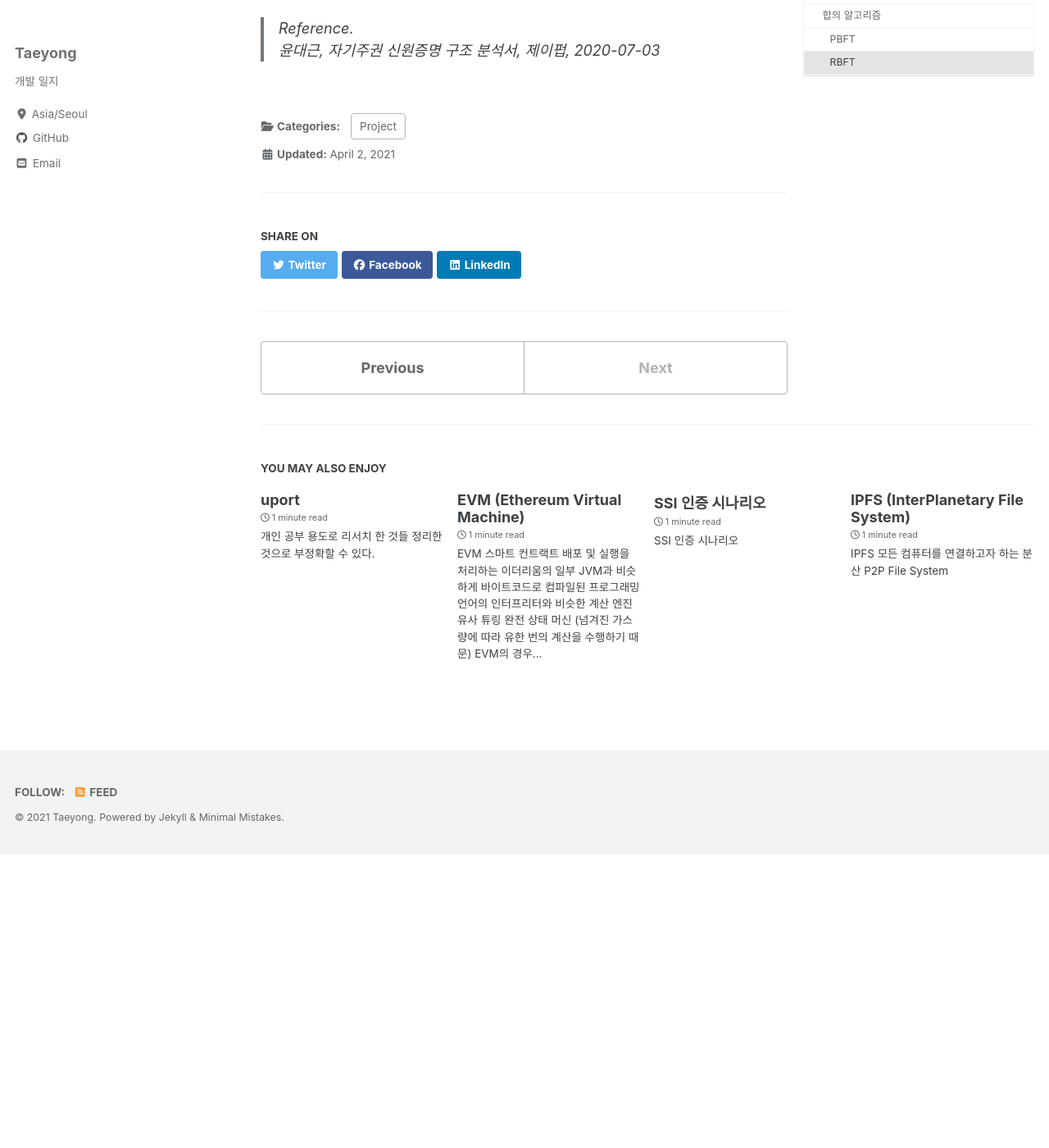
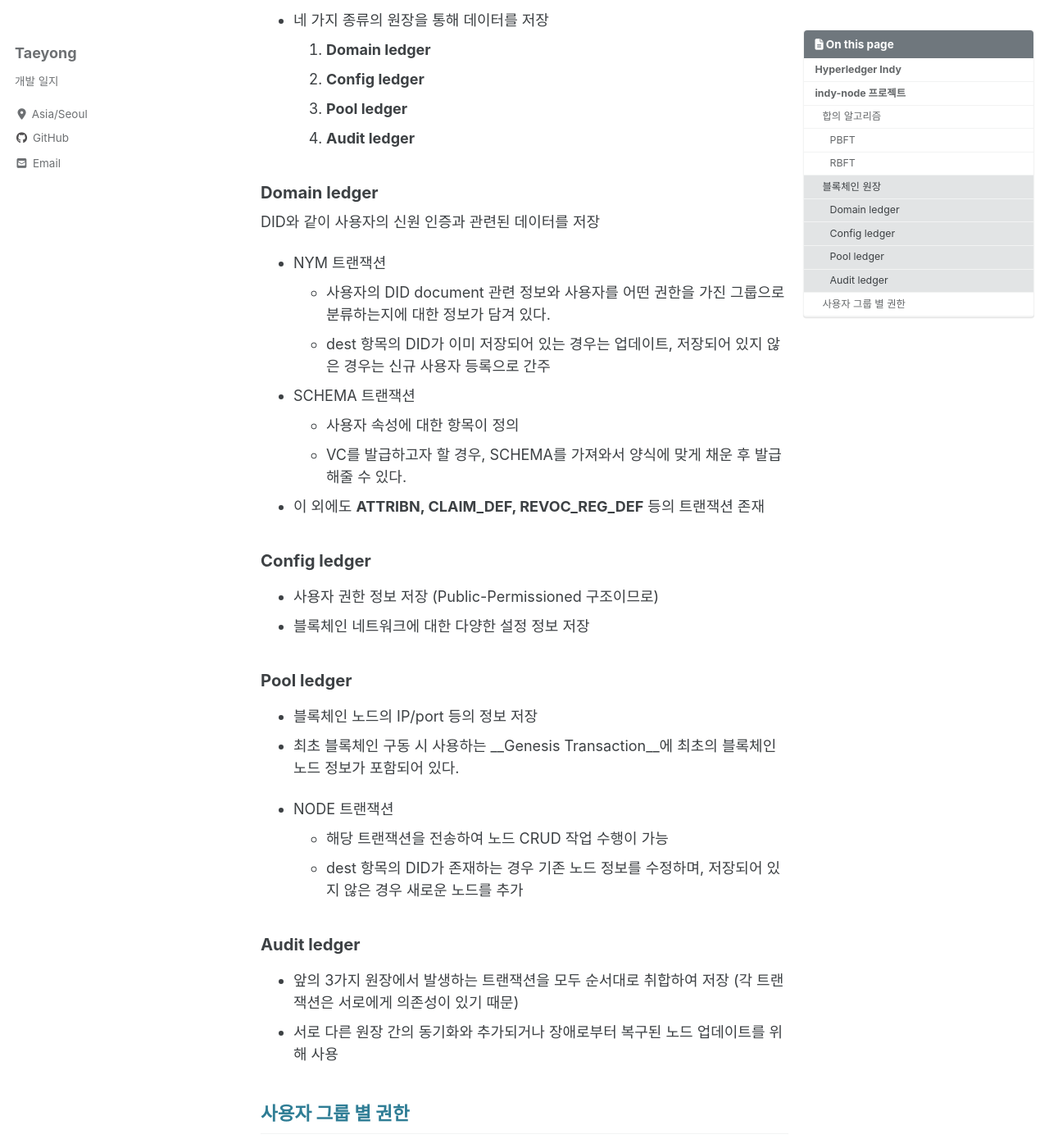
Before and after one commit to TaeYongHwang/TaeYongHwang.github.io, a Jekyll site: the page built from _posts/project/2021-04-20-hyperledger-indy.md, in a window 1280 px wide and 1400 px high, scrolled down 2955 px. Shown: the whole window at 82% size. Built offline with Jekyll 4.4.1, drawn with Linux system fonts in a browser that asks for light colours; cached includes are drawn as plain includes; nearby versions of some CDN libraries; before the commit the page ends 3997 px from its top, so only the background shows below that; some of the changed text lies outside the part shown.

Commit message:
indy-node

```diff
--- a/_posts/project/2021-04-20-hyperledger-indy.md
+++ b/_posts/project/2021-04-20-hyperledger-indy.md
@@ -81,7 +77,66 @@ __Safety 특정이 강조된 알고리즘__ 으로, 장애 혹은 악의적인
 ### RBFT
 기존 PBFT 계열의 합의 알고리즘에서 발생하는 view-change 실행 시 성능 저하 문제를 해결하기 위해 개발된 합의 알고리즘
 
+## 블록체인 원장
+- RocksDB 기반의 key-value 데이터베이스로 개발
+- __순서대로 정렬된 트랜잭션(Ordered log of transactions)__ , __머클 패트리샤 트리(Merkle Patricia tree)__ 의 두 가지 데이터를 블록체인 원장을 통해 관리
+- __type__ 항목을 통해 어떤 트랜잭션인지 알 수 있다. (ex. type에 1이 적혀있는 경우, NYM 트랜잭션 등)
 
+- 네 가지 종류의 원장을 통해 데이터를 저장
+    1. __Domain ledger__
+    2. __Config ledger__
+    3. __Pool ledger__
+    4. __Audit ledger__
+
+### Domain ledger
+DID와 같이 사용자의 신원 인증과 관련된 데이터를 저장
+
+- NYM 트랜잭션
+    - 사용자의 DID document 관련 정보와 사용자를 어떤 권한을 가진 그룹으로 분류하는지에 대한 정보가 담겨 있다.
+    - dest 항목의 DID가 이미 저장되어 있는 경우는 업데이트, 저장되어 있지 않은 경우는 신규 사용자 등록으로 간주
+
+- SCHEMA 트랜잭션
+    - 사용자 속성에 대한 항목이 정의
+    - VC를 발급하고자 할 경우, SCHEMA를 가져와서 양식에 맞게 채운 후 발급해줄 수 있다.
+
+- 이 외에도 __ATTRIBN, CLAIM_DEF, REVOC_REG_DEF__ 등의 트랜잭션 존재
+
+### Config ledger
+- 사용자 권한 정보 저장 (Public-Permissioned 구조이므로)
+- 블록체인 네트워크에 대한 다양한 설정 정보 저장
+
+### Pool ledger
+- 블록체인 노드의 IP/port 등의 정보 저장
+- 최초 블록체인 구동 시 사용하는 __Genesis Transaction__에 최초의 블록체인 노드 정보가 포함되어 있다.
+
+ - NODE 트랜잭션
+    - 해당 트랜잭션을 전송하여 노드 CRUD 작업 수행이 가능
+    - dest 항목의 DID가 존재하는 경우 기존 노드 정보를 수정하며, 저장되어 있지 않은 경우 새로운 노드를 추가
+
+### Audit ledger
+- 앞의 3가지 원장에서 발생하는 트랜잭션을 모두 순서대로 취합하여 저장 (각 트랜잭션은 서로에게 의존성이 있기 때문)
+- 서로 다른 원장 간의 동기화와 추가되거나 장애로부터 복구된 노드 업데이트를 위해 사용
+
+
+
+## [사용자 그룹 별 권한](https://hyperledger-indy.readthedocs.io/projects/node/en/latest/auth_rules.html#)
+- 사용자를 5가지 그룹으로 분류해 관리
+    - 권한은 Trustee > Steward > Endorser > Network_Monitor > User 순
+
+    - None: common User
+        - 블록체인에 직접적으로 참여하지 않는 일반 사용자로서 블록체인 데이터를 읽어 오는 권한만 갖고 있는 그룹
+
+    - 0: Trustee
+        - indy-node 블록체인을 구동한 최초의 구성원들로 구성되며, 블록체인 운영에 관한 모든 권한을 갖는다.
+
+    - 2: Steward
+        - Trustee 그룹의 허가하에 블록체인 노드 운영 권한을 갖게된 그룹
+
+    - 101: Endorser
+        - 블록체인에 트랜잭션을 쓸 수 있는 권한을 갖는 그룹
+
+    - 201: Network Monitor
+        - 블록체인 노드의 장애 여부나 성능을 모니터링하는 그룹
 
 
 
```
Also changed, not shown: other parts of _posts/project/2021-04-20-hyperledger-indy.md (+4 -8 lines).
